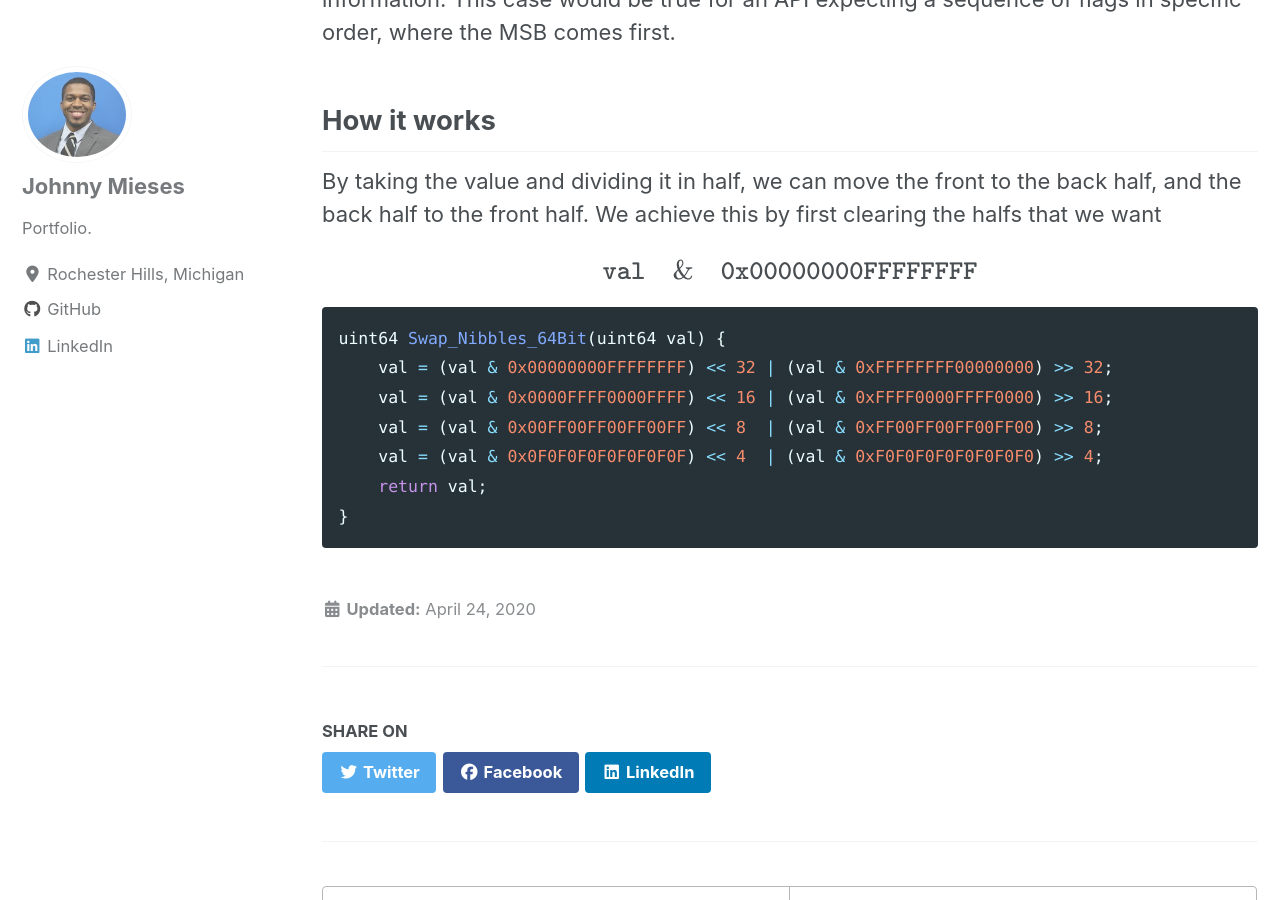
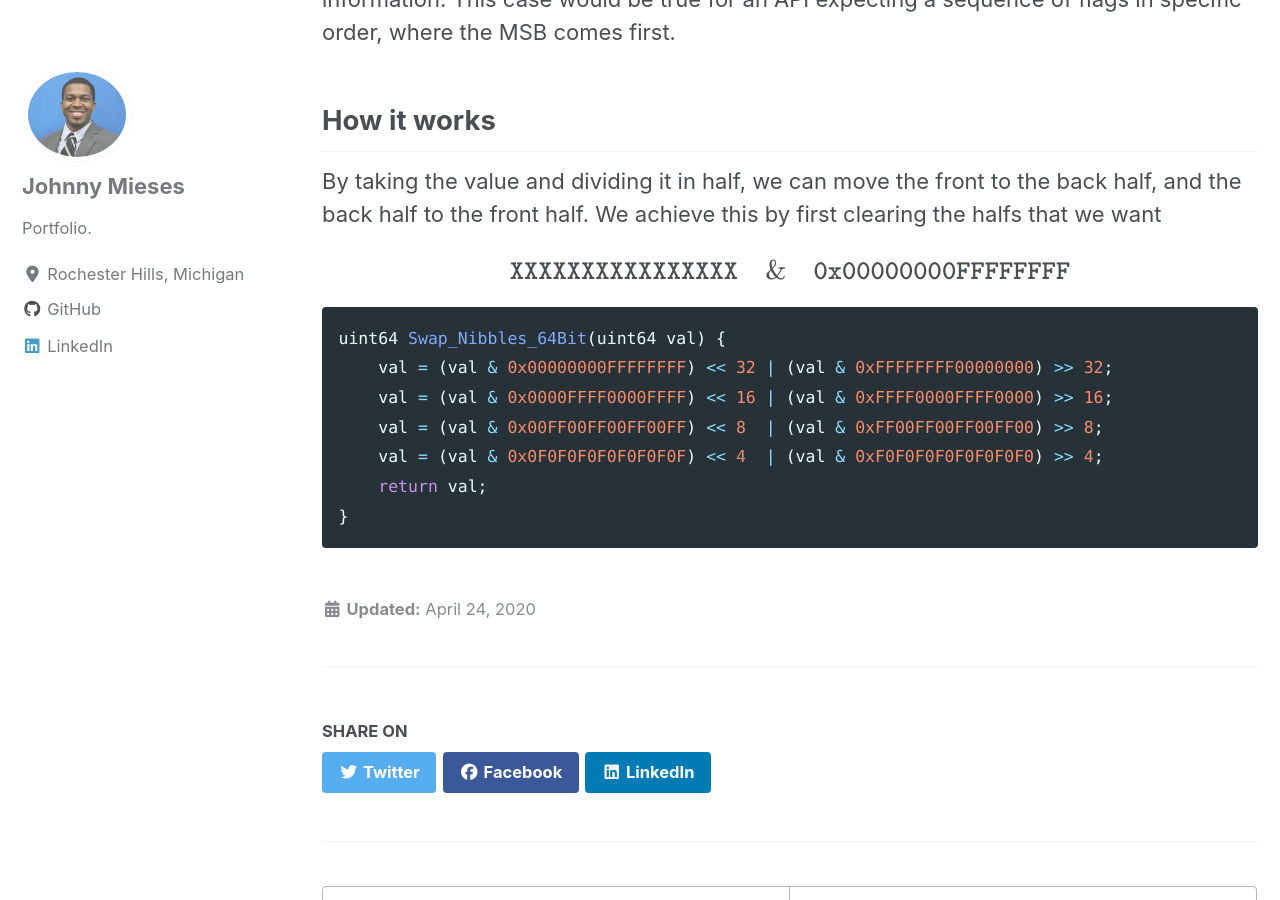
Before and after one commit to jmieses/jmportfolio.github.io, a Jekyll site: the page built from _posts/2020-04-24-Swapping-Nibbles-in-64-bitfield.md, in a window 1280 px wide and 900 px high, scrolled down 773 px. Built offline with Jekyll 4.4.1, drawn with Linux system fonts in a browser that asks for light colours; cached includes are drawn as plain includes; nearby versions of some CDN libraries; formulas are drawn with MathJax 3.

Commit message:
post update

````diff
--- a/_posts/2020-04-24-Swapping-Nibbles-in-64-bitfield.md
+++ b/_posts/2020-04-24-Swapping-Nibbles-in-64-bitfield.md
@@ -21,7 +21,7 @@ In addition, let's suppose that we need to keep the nibbles in a specific ordere
 
 By taking the value and dividing it in half, we can move the front to the back half, and the back half to the front half. We achieve this by first clearing the halfs that we want
 
-$$ \texttt{val} \quad \& \quad \texttt{0x00000000FFFFFFFF}  $$
+$$ \texttt{XXXXXXXXXXXXXXXX} \quad \& \quad \texttt{0x00000000FFFFFFFF}  $$
 
 ```c
 uint64 Swap_Nibbles_64Bit(uint64 val) {
````
